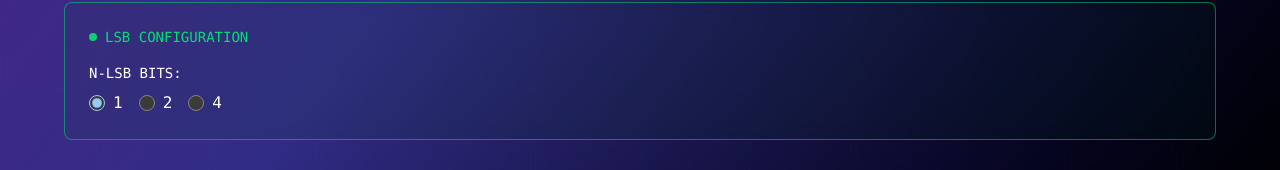
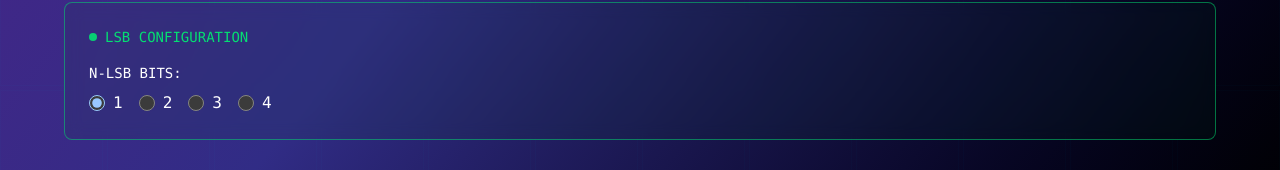
Before and after one commit to Nerggg/Audio-Steganography-LSB, a React app in the folder frontend/: page / in a window 1280 px wide. Shown: the part 1126-1296 px from the top of the page. Built offline with nearby package versions, Linux system fonts and the light colour scheme; the HTML template or start-up script is replaced by a standard one.

Commit message:
feat: add option for 3-lsb

```diff
--- a/frontend/src/components/EmbedPanel.tsx
+++ b/frontend/src/components/EmbedPanel.tsx
@@ -309,7 +309,7 @@ const EmbedPanel: React.FC<EmbedPanelProps> = () => {
           <div>
             <label className="text-white font-mono text-sm mb-2 block">N-LSB BITS:</label>
             <div className="flex gap-4">
-              {[1, 2, 4].map((bits) => (
+              {[1, 2, 3, 4].map((bits) => (
                 <label key={bits} className="flex items-center gap-2 cursor-pointer">
                   <input
                     type="radio"
```
